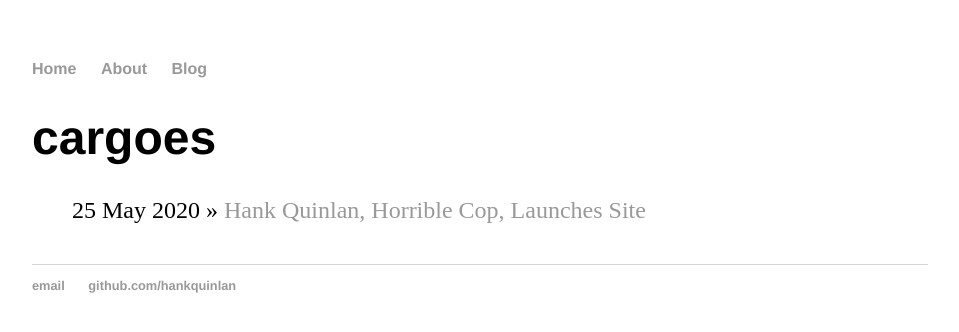
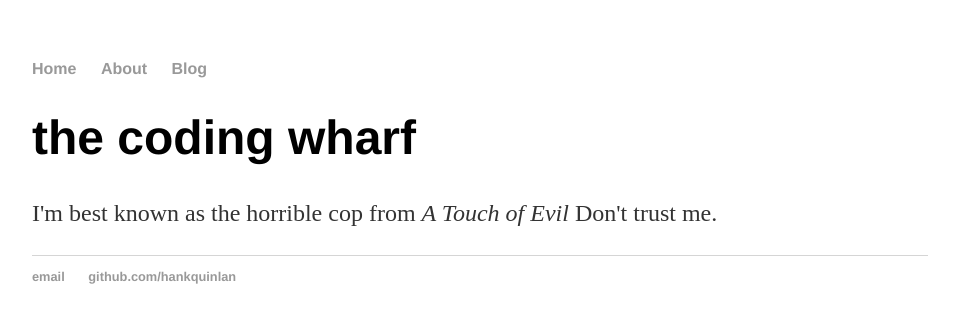
Before and after one commit to cchanzl/Lock-Screen, a Jekyll site: the page built from about/index.html, in a window 1280 px wide. Shown: the top 332 px of the page, without its empty margins (160-1119 px from the left). Built offline with Jekyll 4.4.1, drawn with Linux system fonts in a browser that asks for light colours.

Commit message:
Update index.html

```diff
--- a/about/index.html
+++ b/about/index.html
@@ -1,11 +1,8 @@
 ---
 layout: default
-title: cargoes
+title: the coding wharf
 ---
-	<h1>{{ page.title }}</h1>
-	<ul class="posts">
-
-	  {% for post in site.posts %}
-	    <li><span>{{ post.date | date_to_string }}</span> » <a href="{{ post.url }}" title="{{ post.title }}">{{ post.title }}</a></li>
-	  {% endfor %}
-	</ul>
+<div class="blurb">
+	<h1>the coding wharf</h1>
+	<p>I'm best known as the horrible cop from <em>A Touch of Evil</em> Don't trust me.</p>
+</div><!-- /.blurb -->
```
